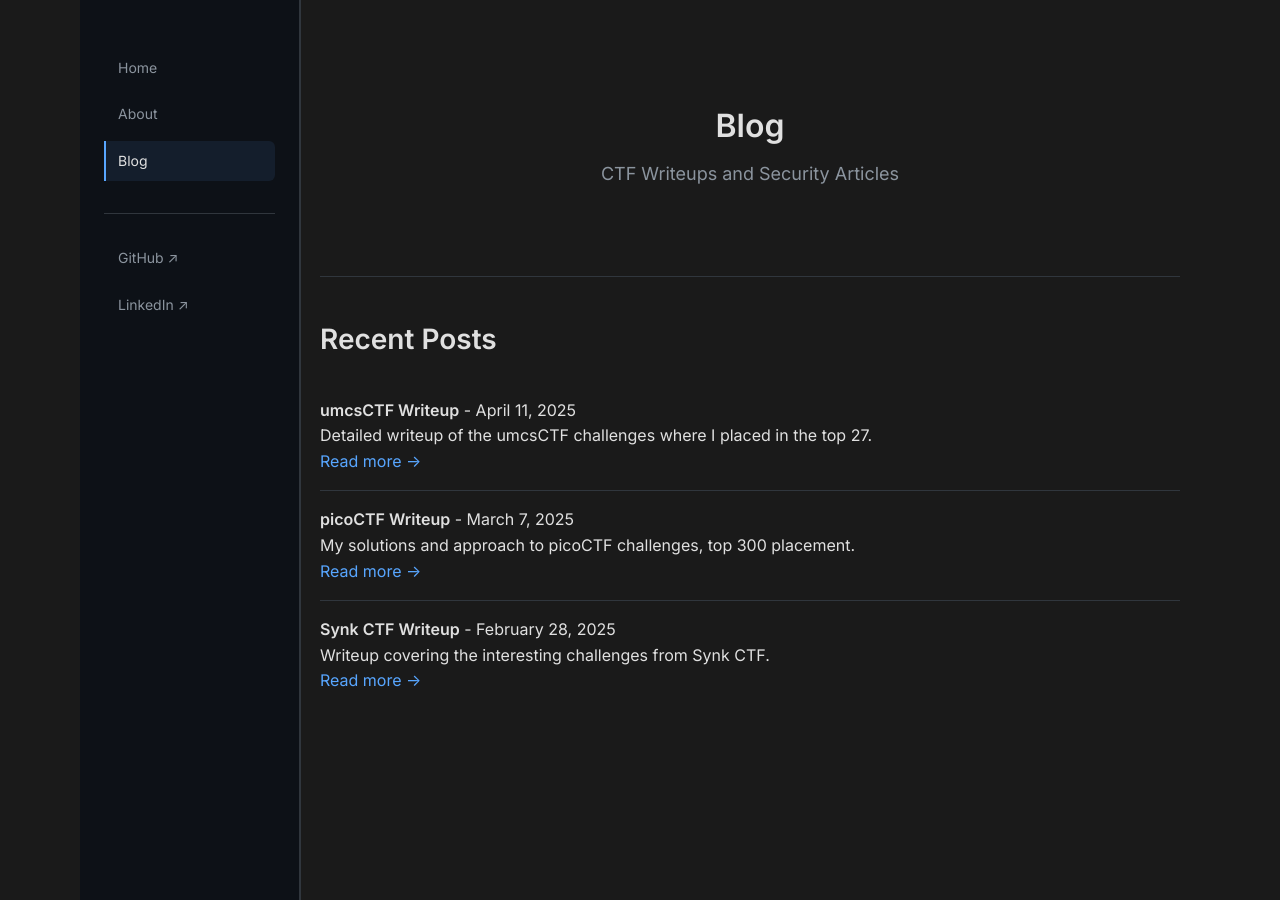
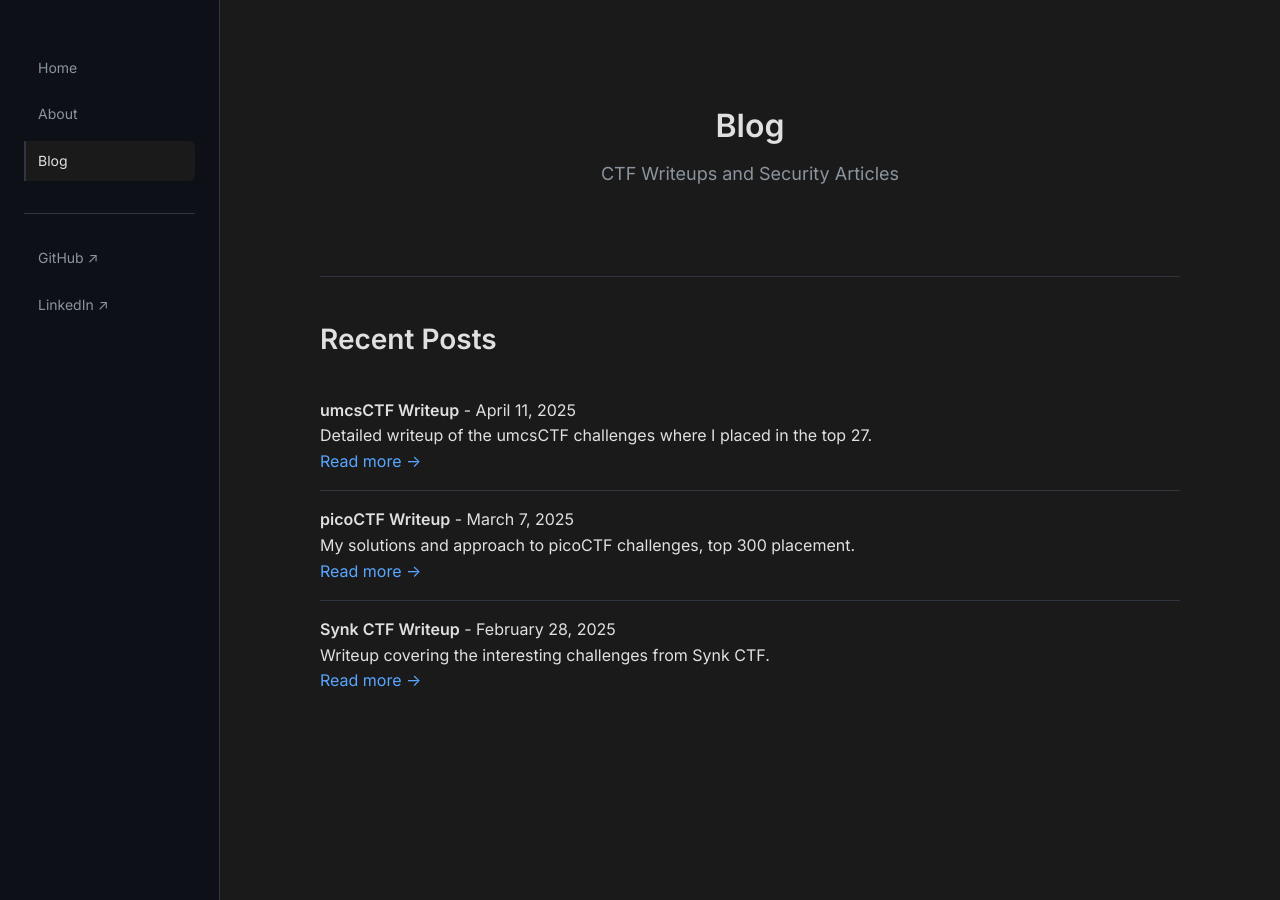
Before and after one commit to ameera-chan/ameera-chan.github.io, a Jekyll site: the page built from blog.md, in a window 1280 px wide. Built offline with Jekyll 4.4.1, drawn with Linux system fonts in a browser that asks for light colours.

Commit message:
Fix sidebar position and colors

```diff
--- a/assets/css/style.scss
+++ b/assets/css/style.scss
@@ -22,21 +22,10 @@ body {
 }
 
 .site-shell {
-    position: relative;
     display: grid;
     grid-template-columns: 220px minmax(0, 1fr);
-    max-width: 1120px;
+    width: 100%;
     min-height: 100vh;
-    margin: 0 auto;
-}
-
-.site-shell::before {
-    position: absolute;
-    inset: 0 auto 0 0;
-    width: 220px;
-    border-right: 1px solid #30363d;
-    background-color: #0d1117;
-    content: '';
 }
 
 .wrapper {
@@ -90,8 +79,8 @@ body {
 
 .side-nav a:hover,
 .side-nav a.active {
-    border-left-color: #58a6ff;
-    background-color: rgba(88, 166, 255, 0.09);
+    border-left-color: #30363d;
+    background-color: #1a1a1a;
     color: #e0e0e0;
     text-decoration: none;
 }
@@ -202,10 +191,6 @@ a {
         display: block;
     }
 
-    .site-shell::before {
-        display: none;
-    }
-
     .side-nav {
         position: sticky;
         z-index: 100;
```
